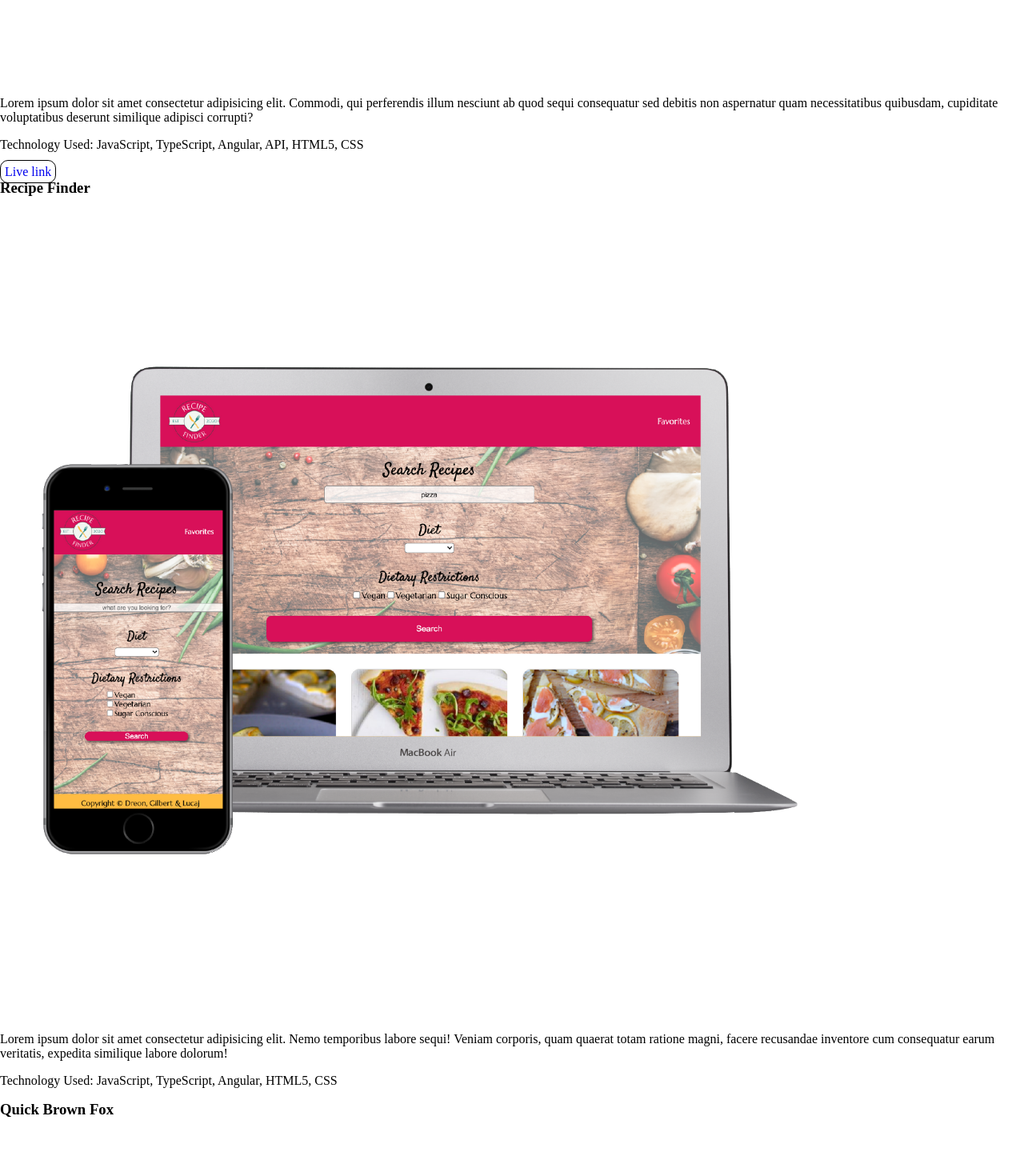
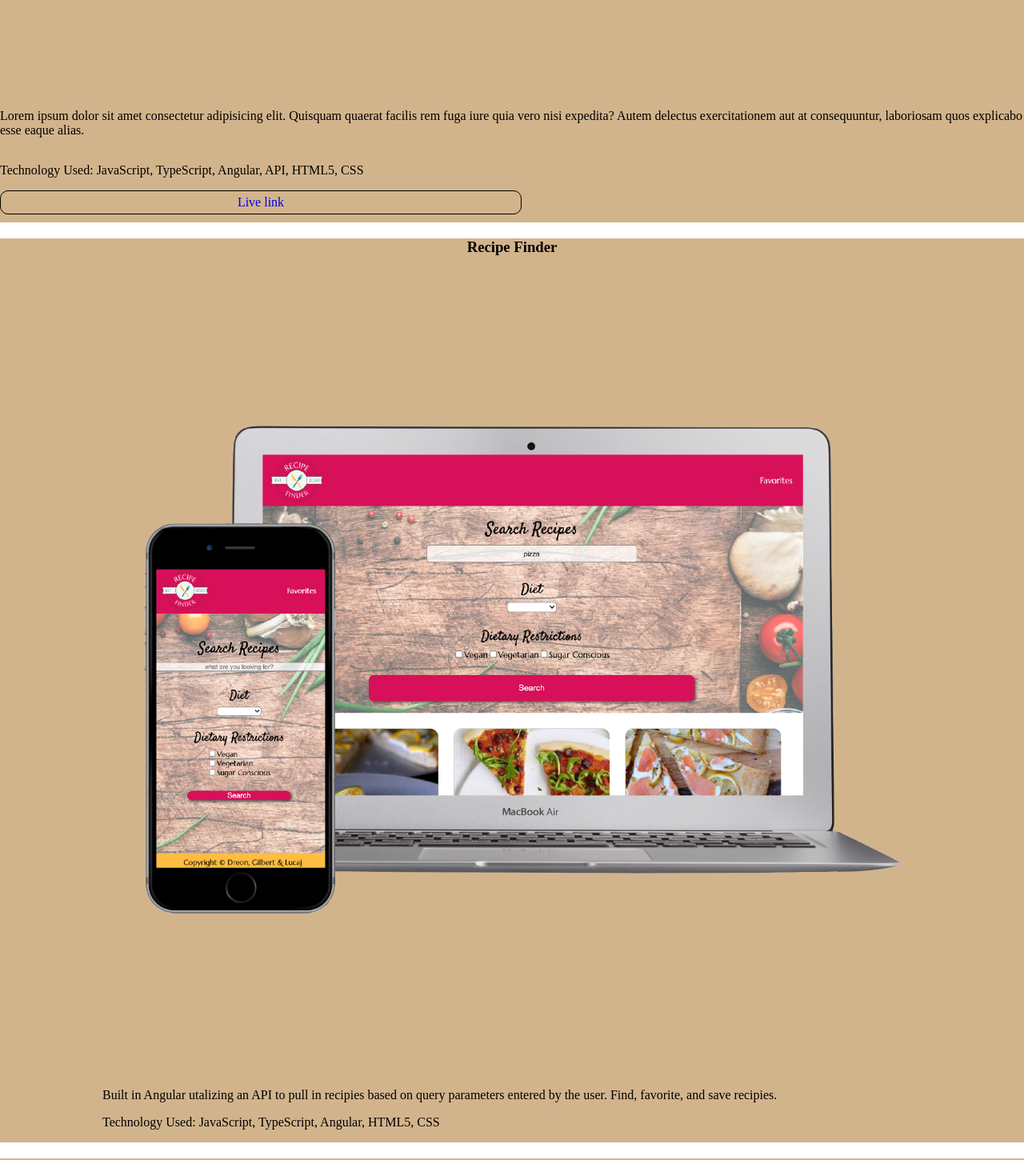
Before and after one commit to NicoleDreon/portfolio, an Angular app: page / in a window 1280 px wide. Shown: the part 2760-4210 px from the top of the page at 80% size. Built offline with nearby package versions, Linux system fonts and the light colour scheme.

Commit message:
update projects page and add some styles

```diff
--- a/src/app/projects/projects.component.css
+++ b/src/app/projects/projects.component.css
@@ -1,12 +1,33 @@
+.projects-continer {
+  /* margin: 10px; */
+}
+.project-card {
+  /* border: black solid 2px; */
+  margin: 20px 0;
+  background-color: tan;
+  /* border-radius: 10px; */
+  display: flex;
+  flex-direction: column;
+  align-items: center;
+}
 .img {
   width: 80vw;
-  /* display: flex;
-  align-items: center; */
+  display: block;
+  margin-left: auto;
+  margin-right: auto;
+}
+.test {
+  display: flex;
+  flex-direction: column;
+  justify-content: center;
 }
 .young-chef-link {
   text-decoration: none;
   border: black 1px solid;
   border-radius: 10px;
   padding: 5px;
-  float: center;
+  margin-bottom: 10px;
+  display: flex;
+  width: 50%;
+  justify-content: center;
 }
--- a/src/app/projects/projects.component.html
+++ b/src/app/projects/projects.component.html
@@ -1,23 +1,30 @@
+<div class="projects-continer">
   <h1>Projects</h1>
-<div>
+  <div class="project-card">
     <h3>Young Chef</h3>
     <img
       class="img"
       src="/assets/YoungChef.png"
       alt="Mobile and desktop view of Young Chef homepage"
     />
-  <div>
+    <div class="test">
       <p>
-      Lorem ipsum dolor sit amet consectetur adipisicing elit. Commodi, qui
-      perferendis illum nesciunt ab quod sequi consequatur sed debitis non
-      aspernatur quam necessitatibus quibusdam, cupiditate voluptatibus deserunt
-      similique adipisci corrupti?
+        Lorem ipsum dolor sit amet consectetur adipisicing elit. Quisquam
+        quaerat facilis rem fuga iure quia vero nisi expedita? Autem delectus
+        exercitationem aut at consequuntur, laboriosam quos explicabo esse eaque
+        alias.
       </p>
       <p>Technology Used: JavaScript, TypeScript, Angular, API, HTML5, CSS</p>
 
-    <a class="young-chef-link" href="https://youngchef.surge.sh/">Live link</a>
+      <a
+        class="young-chef-link"
+        href="https://youngchef.surge.sh/"
+        target="blank"
+        >Live link</a
+      >
     </div>
   </div>
+  <div class="project-card">
     <h3>Recipe Finder</h3>
     <div>
       <img
@@ -27,14 +34,14 @@
       />
       <div>
         <p>
-      Lorem ipsum dolor sit amet consectetur adipisicing elit. Nemo temporibus
-      labore sequi! Veniam corporis, quam quaerat totam ratione magni, facere
-      recusandae inventore cum consequatur earum veritatis, expedita similique
-      labore dolorum!
+          Built in Angular utalizing an API to pull in recipies based on query
+          parameters entered by the user. Find, favorite, and save recipies.
         </p>
         <p>Technology Used: JavaScript, TypeScript, Angular, HTML5, CSS</p>
       </div>
     </div>
+  </div>
+  <div class="project-card">
     <h3>Quick Brown Fox</h3>
     <div class="brown-fox-container">
       <img
@@ -44,10 +51,11 @@
       />
       <!-- <div> -->
       <p>
-    Lorem ipsum, dolor sit amet consectetur adipisicing elit. Iure dolorem
-    laudantium natus voluptate cumque, similique quia labore at ducimus facere
-    quisquam nihil in facilis pariatur totam ipsa eveniet vitae et.
+        POS system for a fictional coffee shop. The goal was to deliver a clean
+        and intuitive application.
       </p>
       <p>Technology Used: Vanilla JavaScript, HTML, CSS</p>
       <!-- </div> -->
     </div>
+  </div>
+</div>
```
Lines whose indentation alone changed are shown as unchanged.
